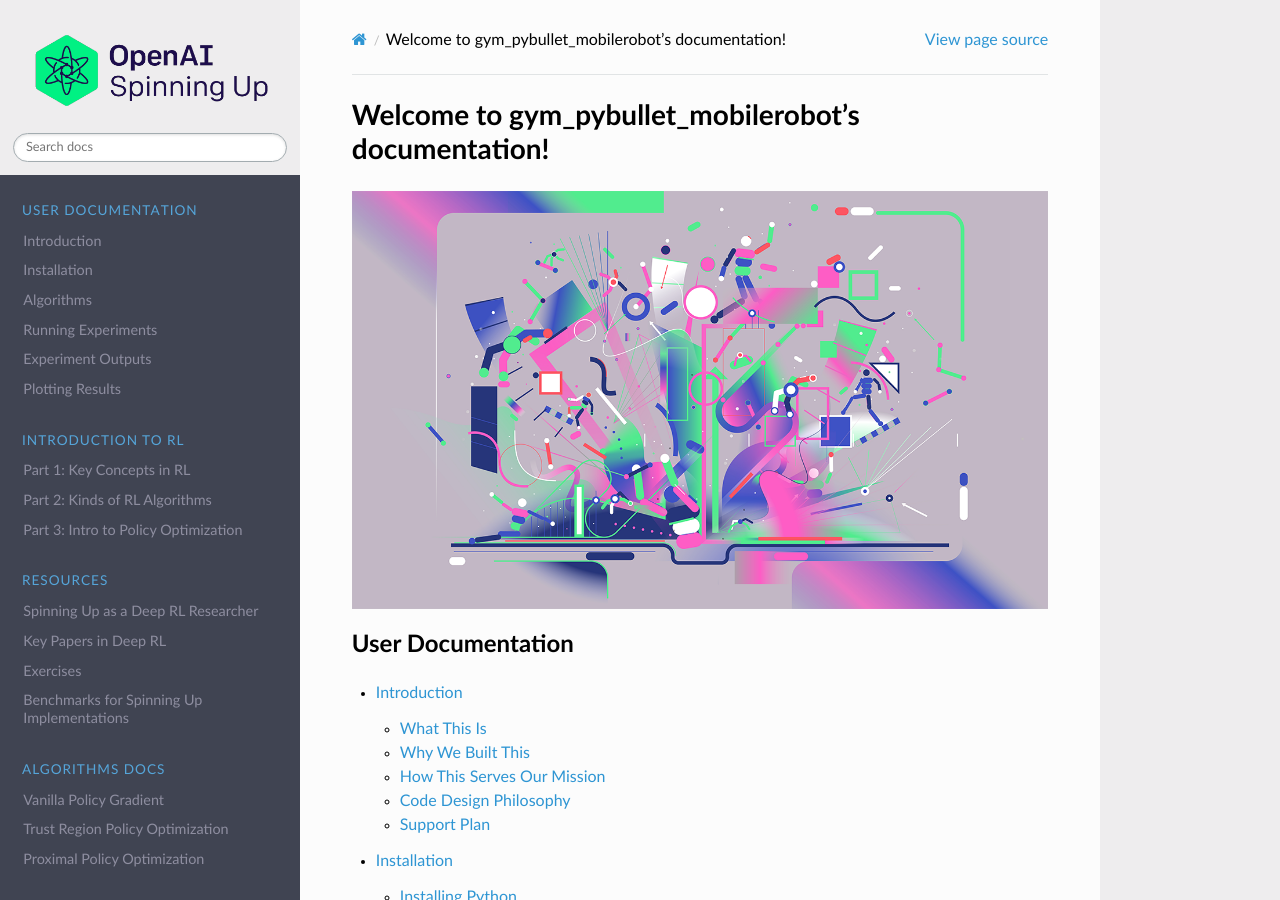
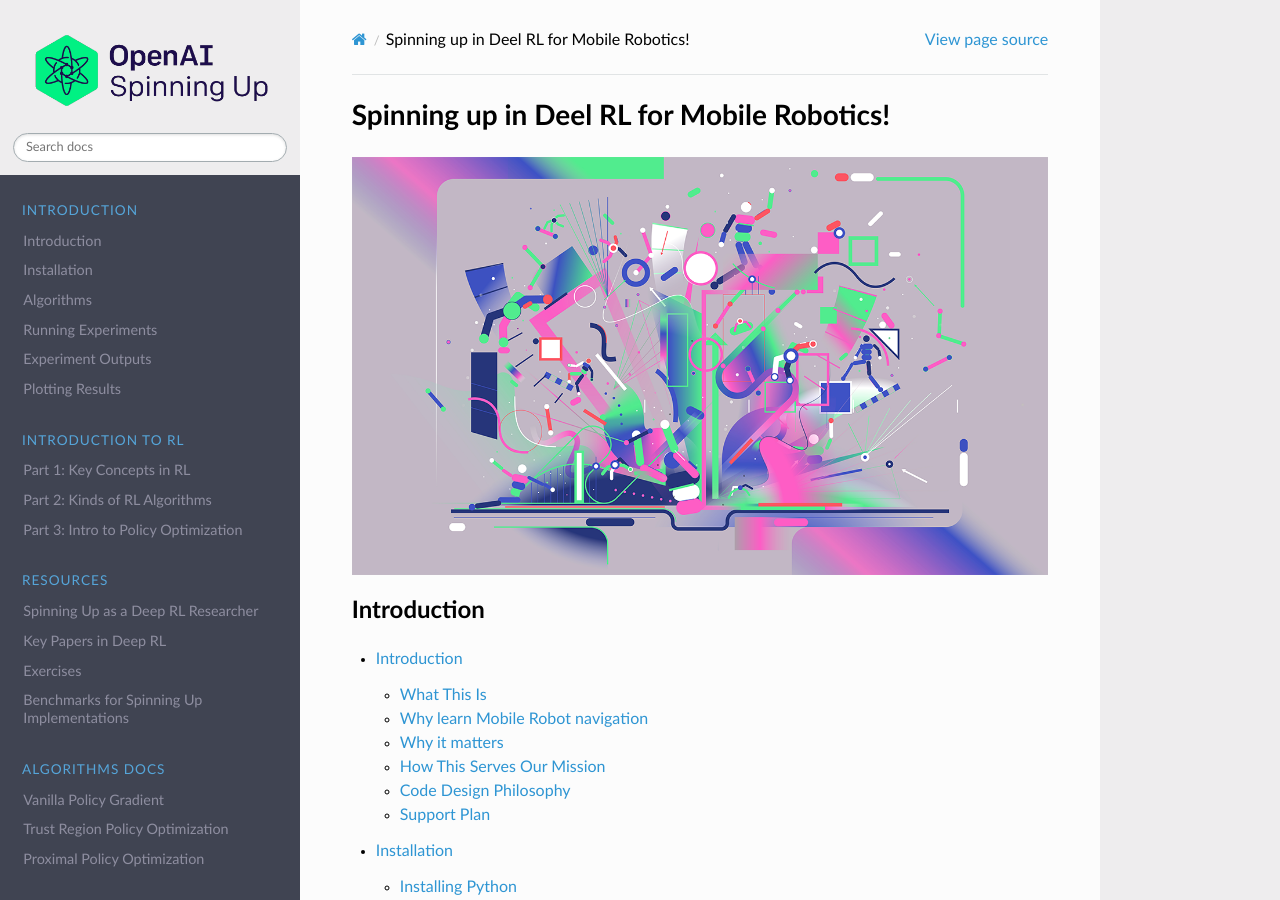
Before and after one commit to sarath-menon/gym_pybullet_mobilerobot, a Sphinx documentation site: the page built from docs/index.rst, in a window 1280 px wide and 900 px high. Built offline with Sphinx 7.4.7 and the Read the Docs theme 2.0.0, drawn with Linux system fonts in a browser that asks for light colours; formulas are drawn with MathJax 3; pages that are not in the unit, such as notebooks, are missing from menus; part of the change alters nothing that is shown.

Commit message:
Docs modify

```diff
--- a/docs/index.rst
+++ b/docs/index.rst
@@ -3,14 +3,14 @@
    You can adapt this file completely to your liking, but it should at least
    contain the root `toctree` directive.
 
-Welcome to gym_pybullet_mobilerobot's documentation!
+Spinning up in Deel RL for Mobile Robotics!
 ====================================================
 
 .. image:: images/spinning-up-in-rl.png
 
 .. toctree::
    :maxdepth: 2
-   :caption: User Documentation
+   :caption: Introduction
 
    user/introduction
    user/installation
--- a/docs/user/introduction.rst
+++ b/docs/user/introduction.rst
@@ -7,7 +7,7 @@ Introduction
 What This Is
 ============
 
-Welcome to Spinning Up in Deep RL! This is an educational resource produced by OpenAI that makes it easier to learn about deep reinforcement learning (deep RL).
+Welcome to Spinning Up in Deep RL for mobile robotics! This is an educational resource inspired by the Openai spinning up in Deep RL
 
 For the unfamiliar: `reinforcement learning`_ (RL) is a machine learning approach for teaching agents how to solve tasks by trial and error. Deep RL refers to the combination of RL with `deep learning`_.
 
@@ -23,27 +23,61 @@ This module contains a variety of helpful resources, including:
 .. _`reinforcement learning`: https://en.wikipedia.org/wiki/Reinforcement_learning
 .. _`deep learning`: http://ufldl.stanford.edu/tutorial/
 
-Why We Built This
+Why learn Mobile Robot navigation
 =================
 
-One of the single most common questions that we hear is
+Mobile robot navigation is one of the oldest problems in the history of robotics. Conventional approaches in robotics focus on developing individual modules for perception, localization and control.
 
-    | If I want to contribute to AI safety, how do I get started?
+*Localization* - Knowing the robot’s current position in the environment ,similar to the way we enter our current location in google maps
 
-At OpenAI, we believe that deep learning generally---and deep reinforcement learning specifically---will play central roles in the development of powerful AI technology. To ensure that AI is safe, we have to come up with safety strategies and algorithms that are compatible with this paradigm. As a result, we encourage everyone who asks this question to study these fields.
+*Mapping* - Creating a map of the robot’s environment ,similar to the way we make a mental map of a route once we drive through it.
 
-However, while there are many resources to help people quickly ramp up on deep learning, deep reinforcement learning is more challenging to break into. To begin with, a student of deep RL needs to have some background in math, coding, and regular deep learning. Beyond that, they need both a high-level view of the field---an awareness of what topics are studied in it, why they matter, and what's been done already---and careful instruction on how to connect algorithm theory to algorithm code.
+*Control - How to move from one location to another ,similar to how we use the steering ,throttle etc to reach the destination
 
-The high-level view is hard to come by because of how new the field is. There is not yet a standard deep RL textbook, so most of the knowledge is locked up in either papers or lecture series, which can take a long time to parse and digest. And learning to implement deep RL algorithms is typically painful, because either
+The overlapping of these fields are hot research topics as well.
 
-- the paper that publishes an algorithm omits or inadvertently obscures key design details,
-- or widely-public implementations of an algorithm are hard to read, hiding how the code lines up with the algorithm.
+*SLAM* - Where to look next to find out current position
 
-While fantastic repos like rllab_, Baselines_, and rllib_ make it easier for researchers who are already in the field to make progress, they build algorithms into frameworks in ways that involve many non-obvious choices and trade-offs, which makes them hard to learn from. Consequently, the field of deep RL has a pretty high barrier to entry---for new researchers as well as practitioners and hobbyists.
+*Exploration* - How to move in an environment so as to obtain the required coverage for mapping ,like the mars rover which tries to generate as large and detailed map as possible
 
-So our package here is designed to serve as the missing middle step for people who are excited by deep RL, and would like to learn how to use it or make a contribution, but don't have a clear sense of what to study or how to transmute algorithms into code. We've tried to make this as helpful a launching point as possible.
+*Active Localization* - Where to look next to find out current position
 
-That said, practitioners aren't the only people who can (or should) benefit from these materials. Solving AI safety will require people with a wide range of expertise and perspectives, and many relevant professions have no connection to engineering or computer science at all. Nonetheless, everyone involved will need to learn enough about the technology to make informed decisions, and several pieces of Spinning Up address that need.
+Models which implement the above modules individualy have been well studied.
+However, researchers haven't been able to develop models which combine Localization, Mapping and
+Control until recently. Advances in the field of deep learning, especially deep reinforcement
+learning has made end-to-end trainable models possible.
+
+Well, that may be but probabilistic robotics is quite popular and have been known to work well.
+What significant improvements can end-to-end trainable models offer over proven conventional methods?
+
+- *Learning from experience :* Conventional models cannot learn from failures or any past experiecne for that matter. Additionally, merging individual modules to produce complete robot navigation systems requires years of domain experience, extensive modelling and considerable programming effort. Prof. Wolfram Burgard, one of the autjods of the bestselling book probabilistic robotics and a key researcher in the field compared probabilistic approaches to carrying a heavy boulder up a hill thinking it would solve the problem but finally when he approached the top, he realized the that it wasn't going to make it. Most importantly, human beings
+- an `essay`_ about how to grow into an RL research role,
+- a `curated list`_ of important papers organized by topic,2
+
+
+
+Why it matters
+=================
+
+Let us consider the case of a student learning deep RL. He finds excellent course content available
+from such as CS294 from Berkley by Sergey Levine and other resources such as spinning up in
+Deep RL by openai offering great insights. In addition, open source environments such as the Openai
+gym are available for
+evaluation of state the art algorithms in simulation on a variety of standard environments.
+The intuitive interface makes it easy to experiment with state of the art algorithms and compare
+them with standardbenchmarks. Having exhausted all course content available online, the student
+wants to do research in deep RL for mobile robot navigation because to enables end-to-end trainable
+models which integrate perception,planning and control. Conventional methods use separate modules
+for perception, planning and control and merging them successfully requires years of domain
+experience. However, he could not findany quality course content or insightful blog posts on the
+subject. The optimistic student expects thatthe same state of the algorithms which had worked in
+simulation for simple control tasks but unfor-tunately, no standard environments are available
+like the Openai gym.  The few resources availablerequired domain expertise and are difficult to
+customize. Moreover, few published papers/literatureon the subject have open sourced the code and
+discussed training setups in detail.  Another equallyimportant source of concern is that real world
+ evaluations are performed on state of the art mobilerobot platforms costing thousands of dollars.
+ This paper addresses the above points, which we inferhas severely limited widespread understanding
+ of the limits and potentials of reinforcement learningin mobile robotics.
 
 
 
```
